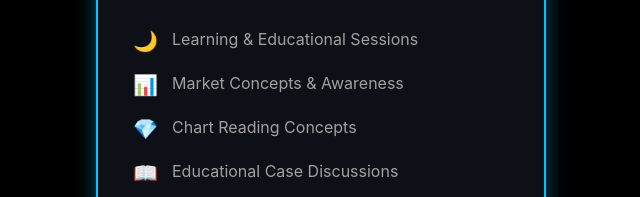
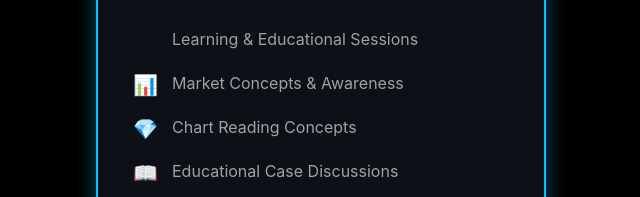
Before and after one commit to vm783110-cpu/nikitalearning, a plain HTML site: page index.html in a window 1280 px wide. Shown: the part 273-470 px from the top of the page, 319-959 px from the left. Drawn offline with Linux system fonts and the light colour scheme.

Commit message:
Update index.html

```diff
--- a/index.html
+++ b/index.html
@@ -95,7 +95,7 @@ h1 {
     background-position: center;
 }
 
-.features-list li.icon-globe::before { content: '🌙'; font-size: 20px; }
+.features-list li.icon-globe::before { content: ''; font-size: 20px; }
 .features-list li.icon-chart::before { content: '📊'; font-size: 20px; }
 .features-list li.icon-diamond::before { content: '💎'; font-size: 20px; }
 .features-list li.icon-book::before { content: '📖'; font-size: 20px; }
```
